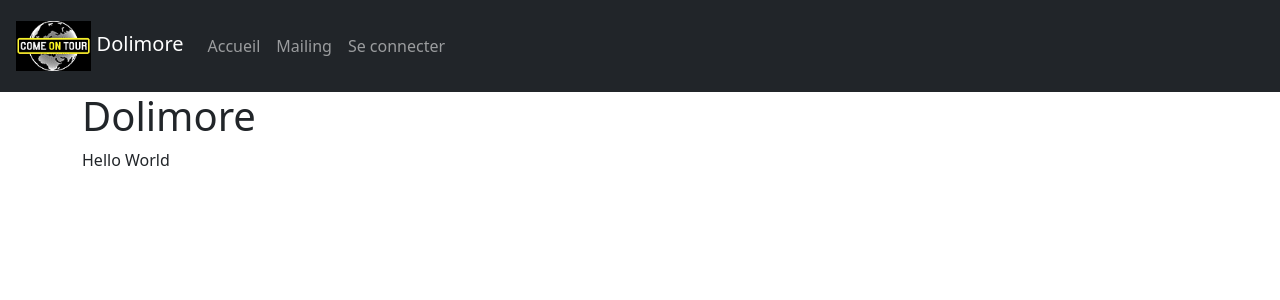
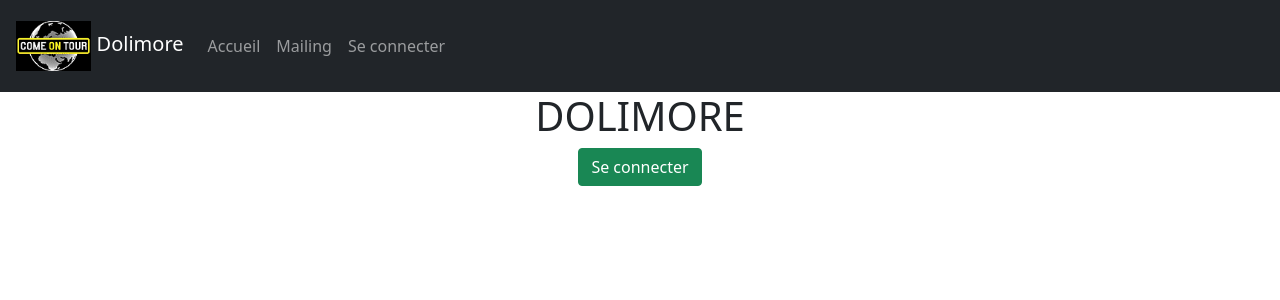
Before and after one commit to normanalie/dolimore, a Flask app: page / in a window 1280 px wide. Shown: the top 300 px of the page. Run offline with Flask 2, Linux system fonts and the light colour scheme.

Commit message:
Update; index.htmll bootstrap

```diff
--- a/app/templates/index.html
+++ b/app/templates/index.html
@@ -3,8 +3,8 @@
 {% block title %}Accueil - Dolimore{% endblock %}
 
 {% block content %}
-<div class="content">
-    <h1>Dolimore</h1>
-    <p>Hello World</p>
+<div class="container-fluid text-center">
+    <h1>DOLIMORE</h1>
+    <button type="button" class="btn btn-success" onclick="location.href='{{ url_for('login') }}'">Se connecter</button>
 </div>
 {% endblock %}
```
